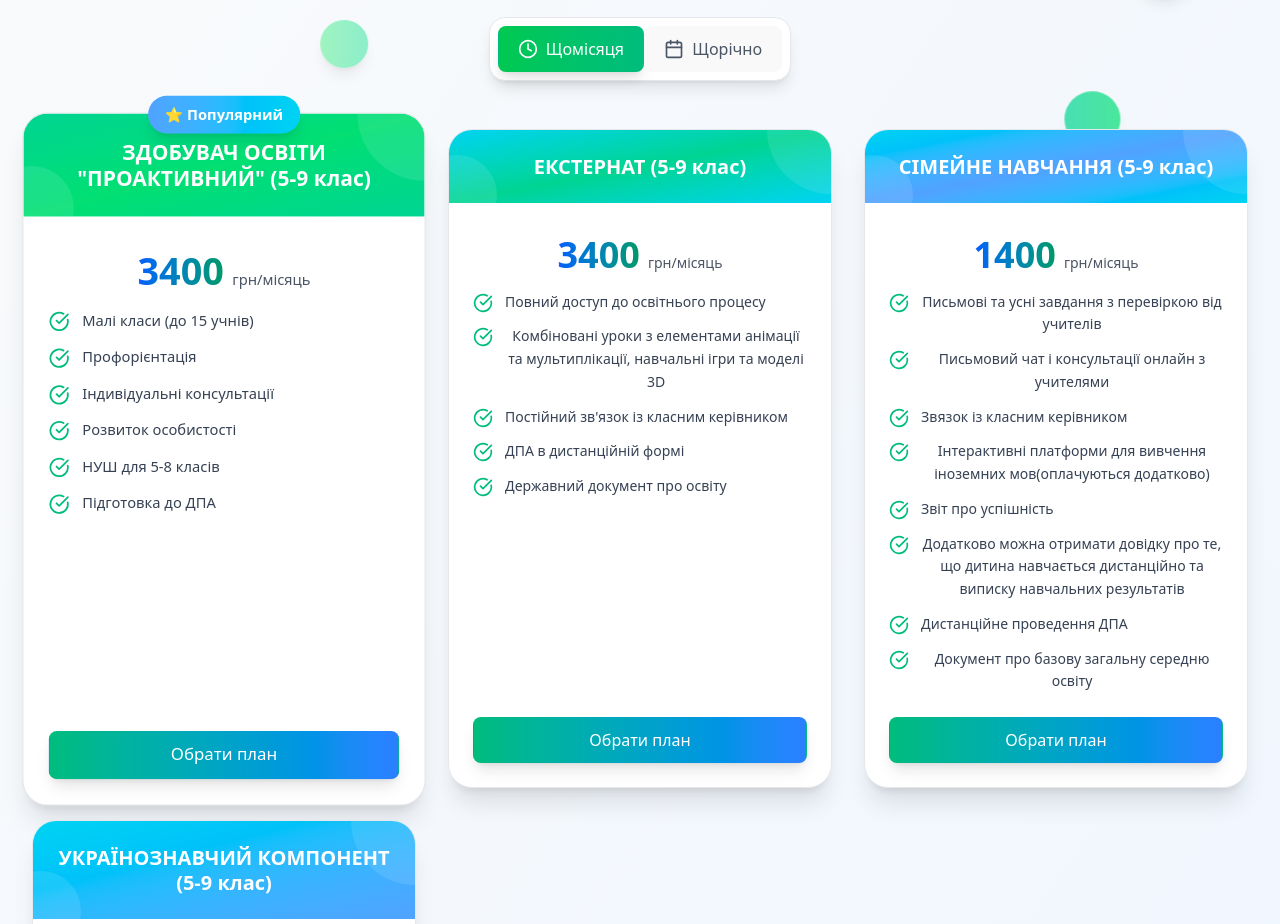
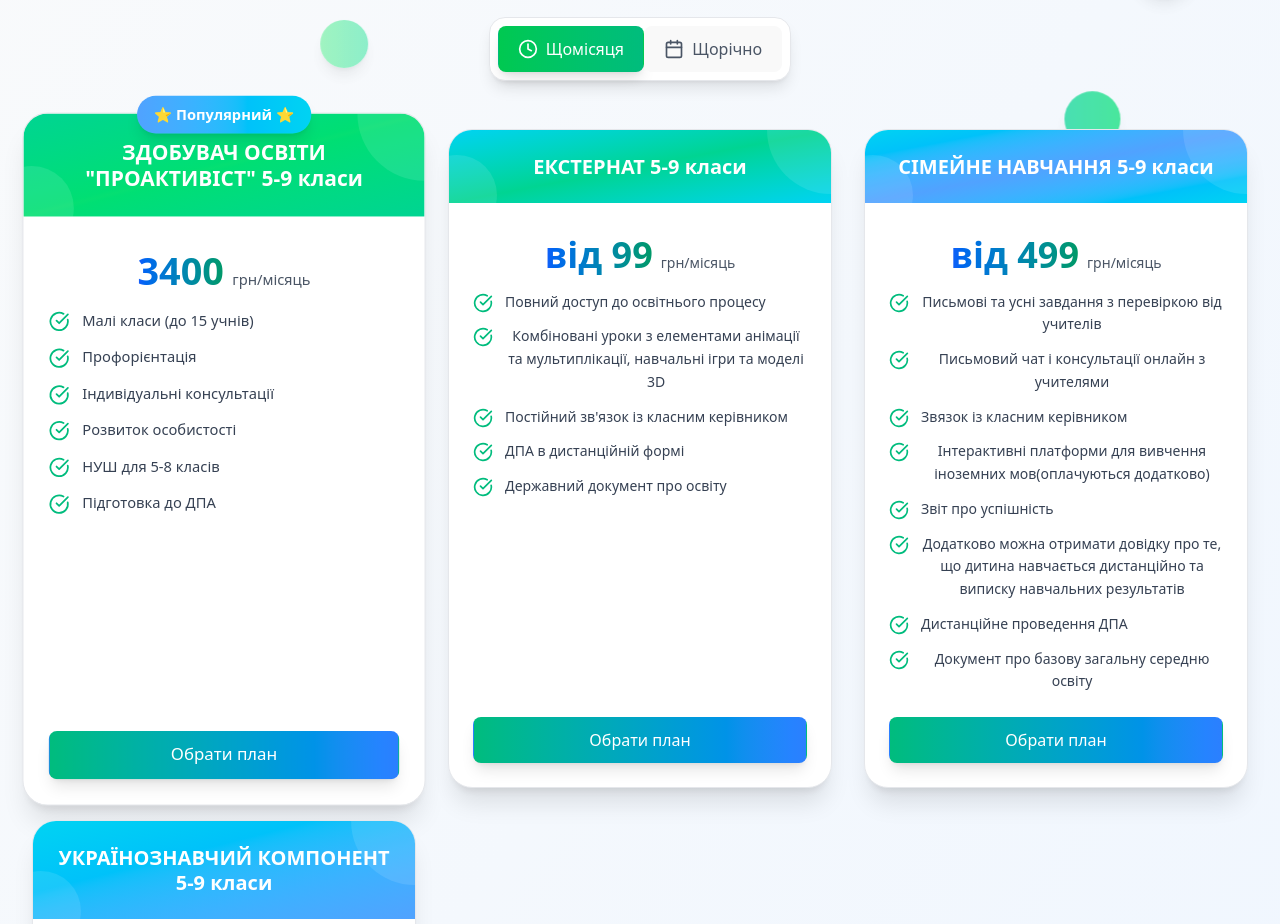
Before and after one commit to mintusyaka/lyceum-frontend, a React (Vite) app: page /plans/middle-school in a window 1280 px wide. Shown: the part 1528-2452 px from the top of the page. Built offline with nearby package versions, Linux system fonts and the light colour scheme.

Commit message:
Update MiddlePlans.jsx

```diff
--- a/src/components/plans/MiddlePlans.jsx
+++ b/src/components/plans/MiddlePlans.jsx
@@ -58,7 +58,7 @@ function MiddlePlans() {
 
   const plans = [
     {
-      title: 'ЗДОБУВАЧ ОСВІТИ "ПРОАКТИВНИЙ" (5-9 клас)',
+      title: 'ЗДОБУВАЧ ОСВІТИ "ПРОАКТИВІСТ" 5-9 класи',
       old_price_month: "",
       price_month: "3400",
       old_price_year: "",
@@ -69,32 +69,32 @@ function MiddlePlans() {
       popular: true
     },
     {
-      title: 'ЕКСТЕРНАТ (5-9 клас)',
+      title: 'ЕКСТЕРНАТ 5-9 класи',
       old_price_month: "",
-      price_month: "3400",
+      price_month: "від 99",
       old_price_year: "",
-      price_year: "34000",
+      price_year: "від 990",
       features: ["Повний доступ до освітнього процесу", "Комбіновані уроки з елементами анімації та мультиплікації, навчальні ігри та моделі 3D", "Постійний зв'язок із класним керівником", "ДПА в дистанційній формі", "Державний документ про освіту"],
       bg_color: "bg-gradient-to-br from-cyan-400 via-emerald-400 to-cyan-400",
       accent_color: "from-emerald-500 to-blue-500",
     },
     {
-      title: 'СІМЕЙНЕ НАВЧАННЯ (5-9 клас)',
+      title: 'СІМЕЙНЕ НАВЧАННЯ 5-9 класи',
       old_price_month: "",
-      price_month: "1400",
+      price_month: "від 499",
       old_price_year: "",
-      price_year: "14000",
+      price_year: "від 4990",
       features: ["Письмові та усні завдання з перевіркою від учителів", "Письмовий чат і консультації онлайн з учителями ", "Звязок із класним керівником", "Інтерактивні платформи для вивчення іноземних мов(оплачуються додатково)", "Звіт про успішність", "Додатково можна отримати довідку про те, що дитина навчається дистанційно та виписку навчальних результатів", "Дистанційне проведення ДПА", "Документ про базову загальну середню освіту"],
       bg_color: "bg-gradient-to-br from-cyan-400 via-blue-400 to-cyan-400",
       accent_color: "from-emerald-500 to-blue-500",
       family: true,
     },
     {
-      title: 'УКРАЇНОЗНАВЧИЙ КОМПОНЕНТ (5-9 клас)',
+      title: 'УКРАЇНОЗНАВЧИЙ КОМПОНЕНТ 5-9 класи ',
       old_price_month: "",
-      price_month: "1500",
+      price_month: "1200",
       old_price_year: "",
-      price_year: "15000",
+      price_year: "12000",
       features: ["Навчання для дітей з будь якого куточку світу", "Державний документ про освіту", "Доступ до предметів українознавчого компоненту + 2 навчальних предмета", "Перезарахування оцінок з іноземної школи", "Допоміжні матеріали: відео, аудіо, 3D-моделі", "Автоматизована перевірка робіт", "ДПА-онлайн у місті проживання", "Додаткові сервіси"],
       bg_color: "bg-gradient-to-br from-cyan-400 to-blue-400",
       accent_color: "from-cyan-500 to-emerald-500",
@@ -193,7 +193,7 @@ function MiddlePlans() {
                 {plan.popular && (
                   <div className="absolute -top-4 left-1/2 transform -translate-x-1/2 z-10">
                     <div className="bg-gradient-to-r from-blue-400 to-cyan-400 text-white px-4 py-2 rounded-full text-sm font-bold shadow-lg">
-                      ⭐ Популярний
+                      ⭐ Популярний ⭐
                     </div>
                   </div>
                 )}
@@ -268,7 +268,7 @@ function MiddlePlans() {
           {/* Additional info */}
           <div className="mt-12 text-center">
             <p className="text-gray-600 text-sm md:text-base">
-              💡 Всі ціни вказані з урахуванням знижки. Детальну інформацію уточнюйте при оформленні заявки.
+              Детальну інформацію уточнюйте при оформленні заявки.
             </p>
           </div>
         </div>
```
